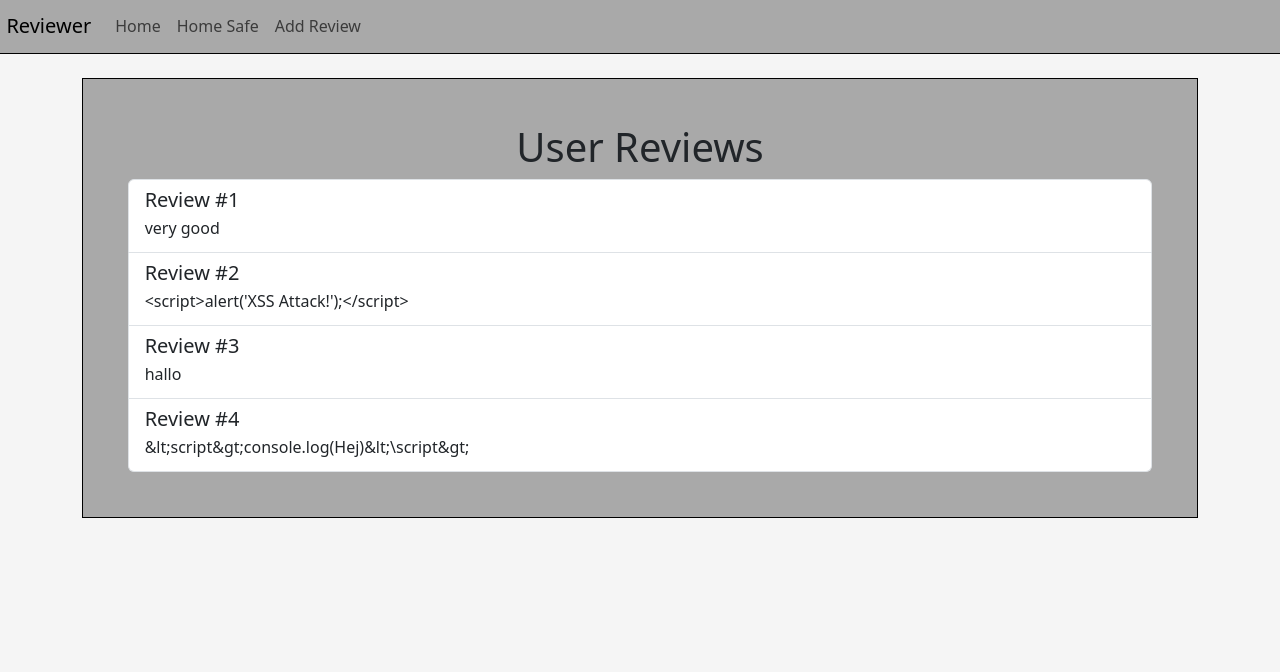
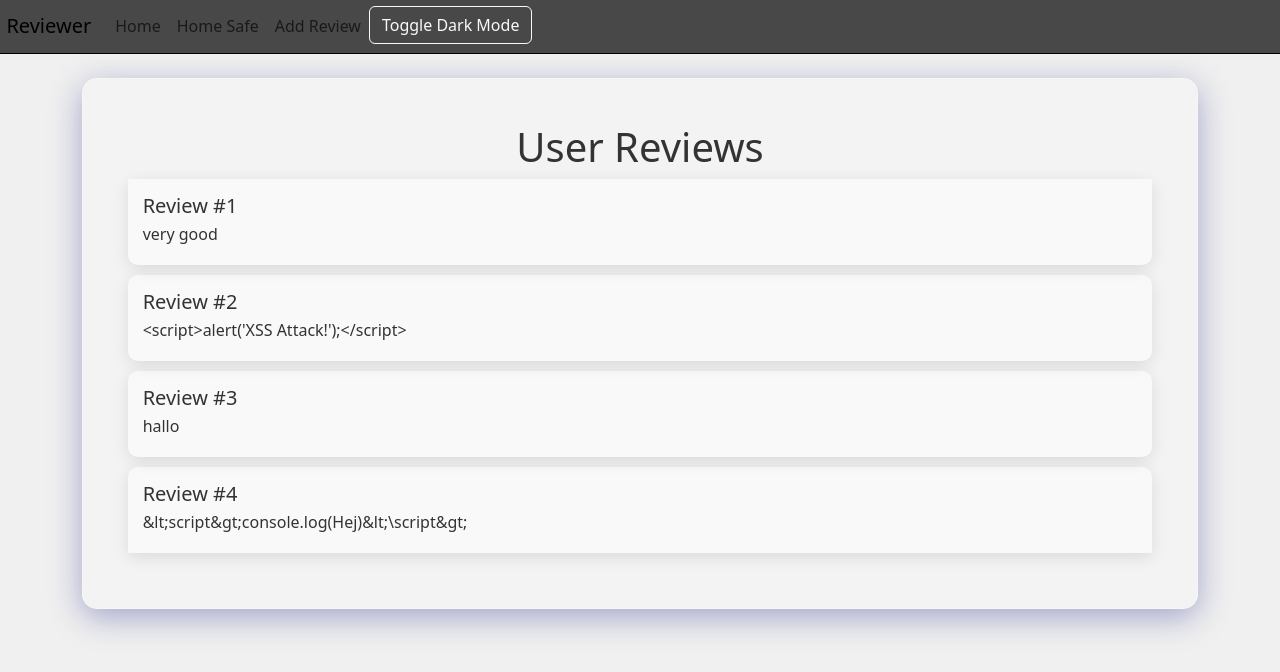
Before and after one commit to Gutteerz/ikt222_assignment_2, a Flask app: page /safe in a window 1280 px wide. Shown: the top 672 px of the page. Run offline with Flask 3, Linux system fonts and the light colour scheme; data comes from the database, SQL or seed files in the repository.

Commit message:
css styling and darkmode

```diff
--- a/static/css/styles.css
+++ b/static/css/styles.css
@@ -1,13 +1,74 @@
-body {
-    background-color: whitesmoke;
+/* General Light and Dark Mode Settings */
+body.light-mode {
+    background-color: #f0f0f0; /* Light background */
+    color: #333; /* Dark text */
 }
+
+body.dark-mode {
+    background-color: #121212; /* Dark background */
+    color: #f0f0f0; /* Light text */
+}
+
+/* Glass Effect Styling for the Main Container */
 .mainContainer {
-    background-color: darkgray;
-    border: black 1px solid;
+    background: rgba(255, 255, 255, 0.2); /* Transparent for light mode */
+    border: 1px solid rgba(255, 255, 255, 0.3);
+    backdrop-filter: blur(10px);
+    border-radius: 15px;
     padding: 4%;
+    box-shadow: 0 8px 32px 0 rgba(31, 38, 135, 0.37);
+    transition: transform 0.3s ease-in-out;
 }
+
+body.dark-mode .mainContainer {
+    background: rgba(50, 50, 50, 0.4); /* Darker for dark mode */
+    border: 1px solid rgba(255, 255, 255, 0.3);
+}
+
+/* Navbar Styling for Light and Dark Modes */
 .navbar {
-    background-color: darkgray;
+    background-color: rgba(30, 30, 30, 0.8);
     border-bottom: black 1px solid;
     padding: 0.5%;
 }
+
+body.light-mode .navbar {
+    background-color: rgba(30, 30, 30, 0.8);
+    color: #f0f0f0;
+}
+
+body.dark-mode .navbar {
+    background-color: rgba(50, 50, 50, 0.9);
+    color: #ffffff;
+}
+
+/* Hover Effect */
+.mainContainer:hover {
+    transform: translateY(-10px);
+}
+
+.list-group-item {
+    background: rgba(255, 255, 255, 0.4);
+    backdrop-filter: blur(5px);
+    border-radius: 10px;
+    margin-bottom: 10px;
+    padding: 15px;
+    box-shadow: 0 4px 16px 0 rgba(0, 0, 0, 0.1);
+    transition: transform 0.3s ease-in-out, box-shadow 0.3s ease-in-out;
+}
+
+.list-group-item:hover {
+    transform: translateY(-5px);
+    box-shadow: 0 8px 32px 0 rgba(31, 38, 135, 0.37);
+}
+
+.btn-primary {
+    background-color: rgba(0, 123, 255, 0.8);
+    border: none;
+    backdrop-filter: blur(5px);
+    transition: background-color 0.3s;
+}
+
+.btn-primary:hover {
+    background-color: rgba(0, 123, 255, 1);
+}
--- a/templates/base.html
+++ b/templates/base.html
@@ -24,6 +24,9 @@
                 <li class="nav-item">
                     <a class="nav-link" href="/add">Add Review</a>
                 </li>
+                <li class="Right">
+                    <button id="darkModeToggle" class="btn btn-outline-light ml-auto">Toggle Dark Mode</button>
+                </li>
             </ul>
         </div>
     </nav>
@@ -39,5 +42,26 @@
     <!-- Bootstrap JS and dependencies -->
     <script src="https://cdn.jsdelivr.net/npm/bootstrap@5.3.0-alpha1/dist/js/bootstrap.bundle.min.js"></script>
     <script src="{{ url_for('static', filename='js/script.js') }}"></script>
+<script>
+    const toggleButton = document.getElementById('darkModeToggle');
+
+    // Check for previously saved theme
+    const currentTheme = localStorage.getItem('theme');
+    if (currentTheme === 'dark') {
+        document.body.classList.add('dark-mode');
+    } else {
+        document.body.classList.add('light-mode');
+    }
+
+    toggleButton.addEventListener('click', () => {
+        if (document.body.classList.contains('dark-mode')) {
+            document.body.classList.replace('dark-mode', 'light-mode');
+            localStorage.setItem('theme', 'light');
+        } else {
+            document.body.classList.replace('light-mode', 'dark-mode');
+            localStorage.setItem('theme', 'dark');
+        }
+    });
+</script>
 </body>
 </html>
--- a/templates/index_safe.html
+++ b/templates/index_safe.html
@@ -2,11 +2,11 @@
 
 {% block content %}
     <h1 class="text-center">User Reviews</h1>
-    <div class="list-group">
+    <div class="glass">
         {% for review in reviews %}
             <div class="list-group-item">
                 <h5 class="mb-1">Review #{{ review['id'] }}</h5>
-                <p class="mb-1">{{ review['content'] }}</p>
+                <p  class="mb-1">{{ review['content'] }}</p>
             </div>
         {% endfor %}
     </div>
```
